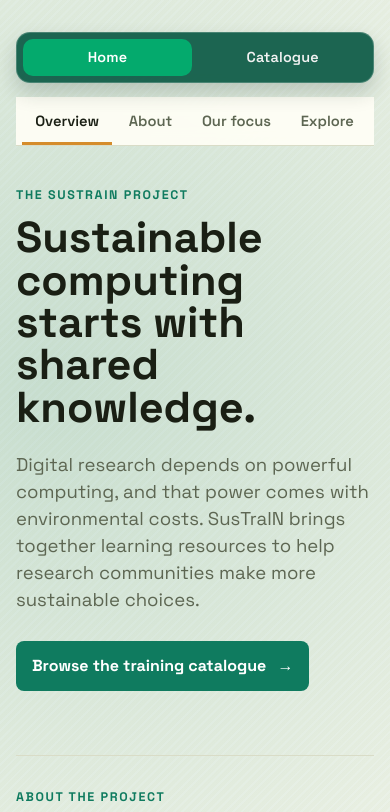
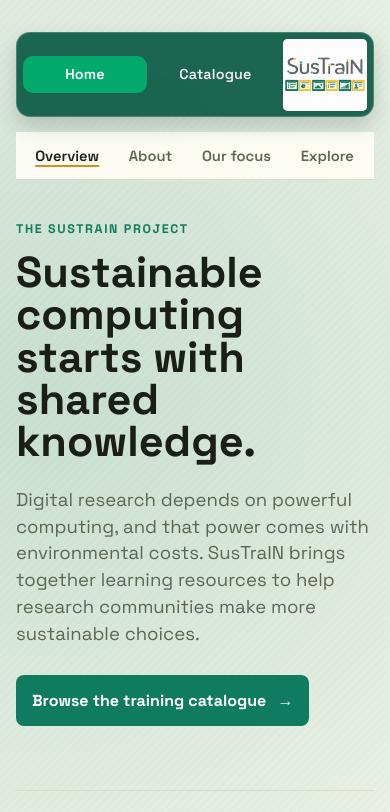
Before and after one commit to UofM-Green-Compute/SusTraIN-training-material-review, a plain HTML site: page index.html in a window 390 px wide. Shown: the top 812 px of the page. Drawn offline with Linux system fonts and the light colour scheme.

Commit message:
Add logo to nav bar

```diff
--- a/index.html
+++ b/index.html
@@ -19,6 +19,7 @@
       <ul class="topnav-list">
         <li><a class="topnav-link is-active" href="./index.html" aria-current="page">Home</a></li>
         <li><a class="topnav-link" href="./page_rendering_code/index.html">Catalogue</a></li>
+        <li class="topnav-logo-item"><a class="topnav-logo" href="./index.html" aria-label="SusTraIN Green Learning home"><img src="./page_rendering_code/assets/img/SusTraIN Green Learning Logo.png" alt="SusTraIN Green Learning" /></a></li>
       </ul>
     </nav>
 
--- a/page_rendering_code/home.css
+++ b/page_rendering_code/home.css
@@ -5,7 +5,7 @@
 
 .home-subnav {
   position: sticky;
-  top: 4.7rem;
+  top: 7rem;
   z-index: 20;
   max-width: 1240px;
   margin: 0 auto;
@@ -44,7 +44,10 @@
 }
 
 .home-subnav-link[aria-current="location"] {
-  border-bottom-color: var(--accent-2);
+  text-decoration-line: underline;
+  text-decoration-color: var(--accent-2);
+  text-decoration-thickness: 2px;
+  text-underline-offset: 0.3em;
 }
 
 .home-section {
@@ -172,6 +175,6 @@
   }
 
   .home-subnav {
-    top: 4.2rem;
+    top: 6rem;
   }
 }
--- a/page_rendering_code/styles.css
+++ b/page_rendering_code/styles.css
@@ -492,9 +492,33 @@
 .topnav-list {
   list-style: none;
   display: flex;
+  align-items: center;
+  width: 100%;
   gap: 0.35rem;
   margin: 0;
   padding: 0.35rem;
+}
+
+.topnav-logo-item {
+  flex: 0 0 auto;
+  margin-left: auto;
+}
+
+.topnav-logo {
+  display: block;
+  width: 136px;
+  height: 86px;
+  overflow: hidden;
+  border-radius: 5px;
+  background: #fff;
+}
+
+.topnav-logo img {
+  display: block;
+  width: 100%;
+  height: 100%;
+  object-fit: cover;
+  object-position: center;
 }
 
 .topnav-link {
@@ -533,8 +557,13 @@
     width: 100%;
   }
 
-  .topnav-list li {
-    flex: 1 1 50%;
+  .topnav-list li:not(.topnav-logo-item) {
+    flex: 1 1 0;
+  }
+
+  .topnav-logo {
+    width: 84px;
+    height: 72px;
   }
 
   .topnav-link {
```
Also changed, not shown: page_rendering_code/index.html (+1 -0 lines), page_rendering_code/assets/img/SusTraIN Green Learning Logo - Purple Background.png (added), page_rendering_code/assets/img/SusTraIN Green Learning Logo.png (added).
